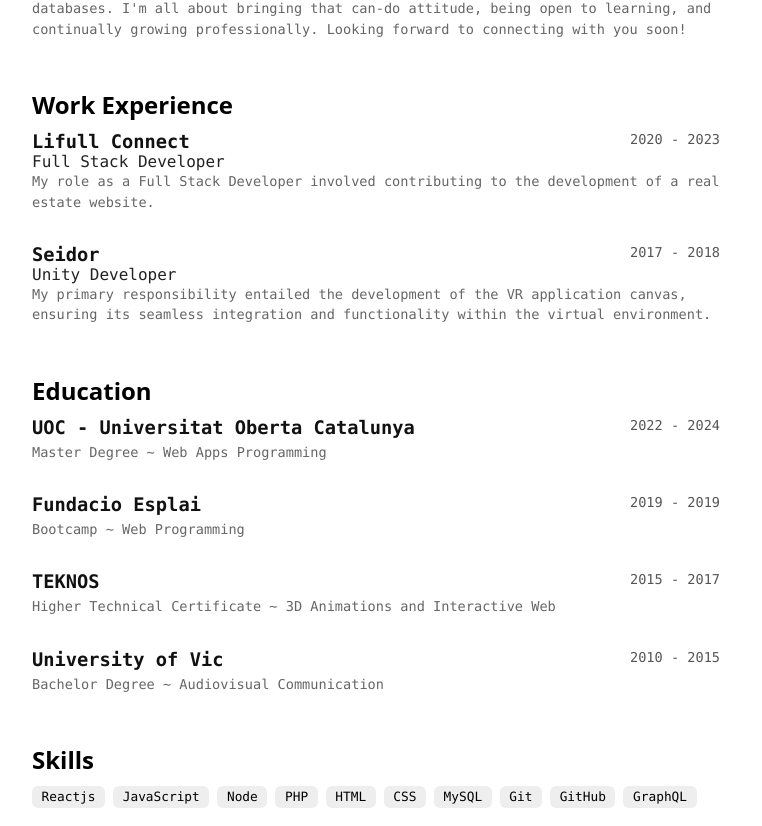
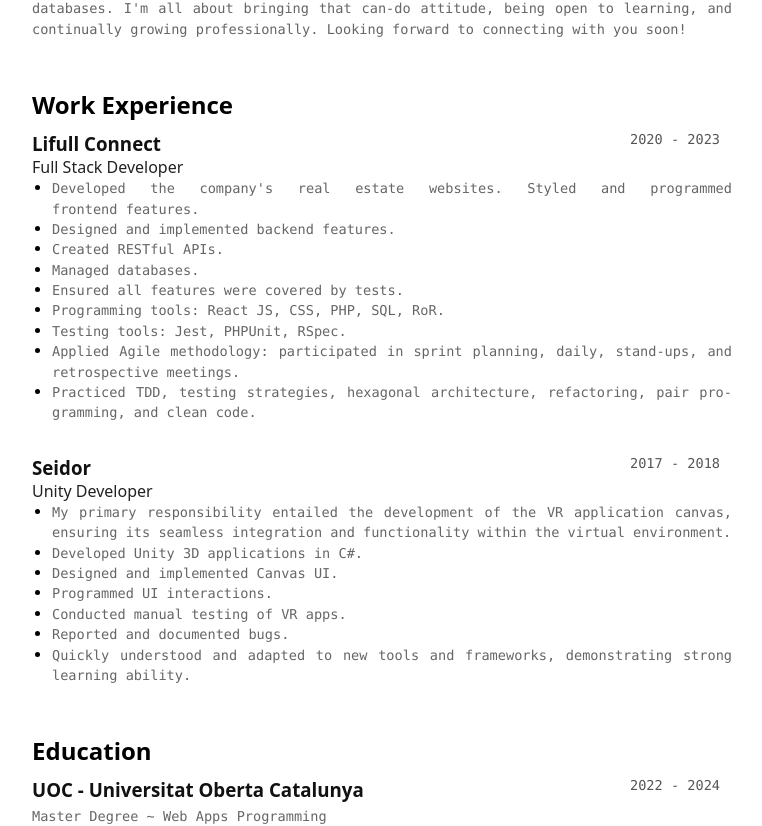
Before and after one commit to bejabeja/curriculum-portfolio, a React (Create React App) app: page / in a window 1280 px wide. Shown: the part 417-1243 px from the top of the page, without its empty margins (258-1020 px from the left). Built offline with nearby package versions, Linux system fonts and the light colour scheme.

Commit message:
add list to describe experience

```diff
--- a/src/components/Section.css
+++ b/src/components/Section.css
@@ -10,8 +10,7 @@
   font-size: 1.5rem;
 }
 
-
-@media (width <= 700px) {
+@media (width <=700px) {
   section {
     margin-bottom: 38px;
   }
--- a/src/index.css
+++ b/src/index.css
@@ -3,7 +3,8 @@
   background: #fff;
 }
 
-body, figure {
+body,
+figure {
   margin: 0;
   padding: 0;
 }
@@ -18,11 +19,15 @@
   padding: 0;
 }
 
-*, *::before, *::after {
+*,
+*::before,
+*::after {
   box-sizing: border-box;
 }
 
-h1, h2, h3m h4 {
+h1,
+h2,
+h3, h4 {
   margin: 0;
   font-family: system-ui, -apple-system, BlinkMacSystemFont, 'Segoe UI', Roboto, Oxygen, Ubuntu, Cantarell, 'Open Sans', 'Helvetica Neue', sans-serif;
 }
@@ -39,6 +44,15 @@
   display: none !important;
 }
 
+.paragraph-style {
+  margin: 0;
+  white-space: normal;
+  overflow-wrap: break-word;
+  word-break: break-word;
+  hyphens: auto;
+  text-align: justify;
+}
+
 @media print {
   .no-print {
     display: none !important;
--- a/src/resume.json
+++ b/src/resume.json
@@ -30,7 +30,17 @@
       "url": "https://www.lifullconnect.com/",
       "startDate": "2020-01-01",
       "endDate": "2023-07-30",
-      "summary": "My role as a Full Stack Developer involved contributing to the development of a real estate website.",
+      "summary": [
+        "Developed the company's real estate websites. Styled and programmed frontend features.",
+        "Designed and implemented backend features.",
+        "Created RESTful APIs.",
+        "Managed databases.",
+        "Ensured all features were covered by tests.",
+        "Programming tools: React JS, CSS, PHP, SQL, RoR.",
+        "Testing tools: Jest, PHPUnit, RSpec.",
+        "Applied Agile methodology: participated in sprint planning, daily, stand-ups, and retrospective meetings.",
+        "Practiced TDD, testing strategies, hexagonal architecture, refactoring, pair programming, and clean code."
+      ],
       "highlights": [
         "Reactjs",
         "PHP",
@@ -50,7 +60,15 @@
       "url": "https://www.seidor.com/",
       "startDate": "2017-02-01",
       "endDate": "2018-02-28",
-      "summary": "My primary responsibility entailed the development of the VR application canvas, ensuring its seamless integration and functionality within the virtual environment.",
+      "summary": [
+        "My primary responsibility entailed the development of the VR application canvas, ensuring its seamless integration and functionality within the virtual environment.",
+        "Developed Unity 3D applications in C#.",
+        "Designed and implemented Canvas UI.",
+        "Programmed UI interactions.",
+        "Conducted manual testing of VR apps.",
+        "Reported and documented bugs.",
+        "Quickly understood and adapted to new tools and frameworks, demonstrating strong learning ability."
+      ],
       "highlights": [
         "Unity",
         "C#",
--- a/src/sections/About.js
+++ b/src/sections/About.js
@@ -6,10 +6,10 @@
   const { summary } = cv.basics
 
   return (
-    <Section title='About'>
-        <p>
-          {summary}
-        </p>
+    <Section title='About' >
+      <p className='paragraph-style' >
+        {summary}
+      </p>
     </Section>
   )
 }
--- a/src/sections/Experience.css
+++ b/src/sections/Experience.css
@@ -36,8 +36,13 @@
 
 }
 
-@media (width <= 700px) {
+.experience--summary-list {
+    list-style-type: disc;
+    padding-left: 20px;
+}
+
+@media (width <=700px) {
     .experience--time {
-      text-align: right;
+        text-align: right;
     }
-  }
+}
--- a/src/sections/Experience.js
+++ b/src/sections/Experience.js
@@ -32,8 +32,17 @@
                       <time className='experience--time'>{years}</time>
                     </header>
 
-                    <footer>
-                      <p>{summary}</p>
+                    <footer className='experience--summary-list'>
+
+                      {
+                        summary.map((item, index) => (
+                          <li key={index}>
+                            <footer>
+                              <p className='paragraph-style'>{item}</p>
+                            </footer>
+                          </li>
+                        ))
+                      }
                     </footer>
                   </article>
                 </li>
@@ -41,8 +50,8 @@
             }
           )
         }
-    </ul>
-  </Section>
+      </ul>
+    </Section>
   )
 }
 
```
Lines whose indentation alone changed are shown as unchanged.
